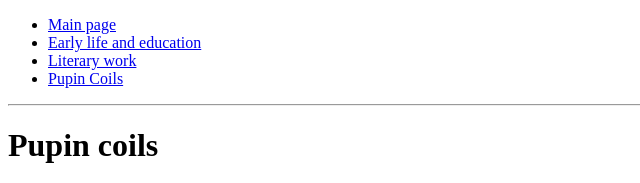
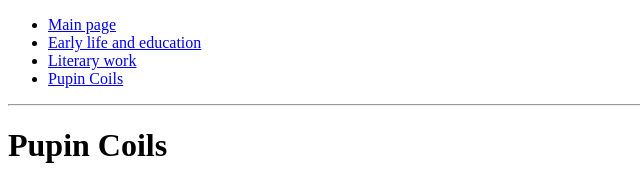
Before and after one commit to AndreeaParlica/HTML-CSS-, a plain HTML site: page minisite_Pupin/pupin-coils.html in a window 1280 px wide. Shown: the top 183 px of the page, 0-640 px from the left. Drawn offline with Linux system fonts and the light colour scheme.

Commit message:
Update pupin-coils.html

```diff
--- a/minisite_Pupin/pupin-coils.html
+++ b/minisite_Pupin/pupin-coils.html
@@ -13,7 +13,7 @@
     <li><a href="pupin-coils.html" target="_self">Pupin Coils</a></li>
 </ul>
 <hr>
-<h1>Pupin coils</h1>
+<h1>Pupin Coils</h1>
 
 <img src="pics/pupin-1916.jpg" alt="Pupin 1916">
 
```
